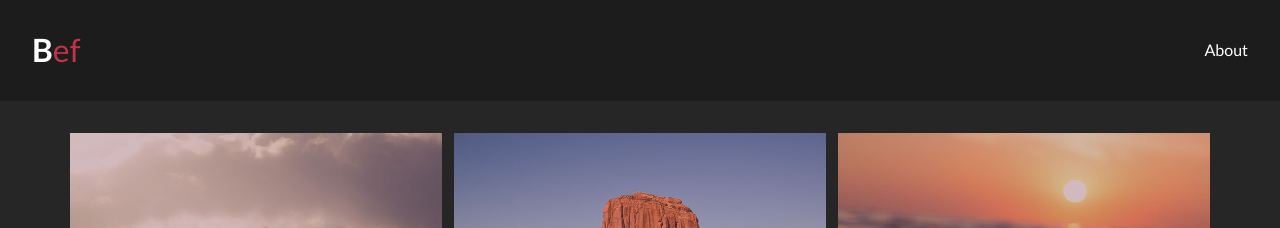
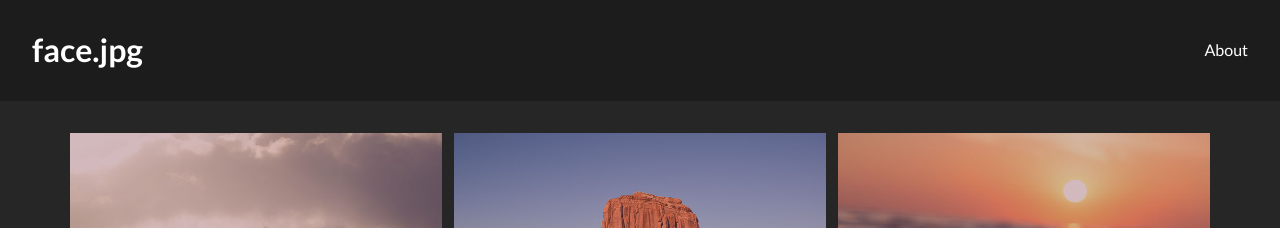
Before and after one commit to ernestovazquez/recetas, a Jekyll site: the page built from index.html, in a window 1280 px wide. Shown: the top 228 px of the page. Built offline with Jekyll 4.4.1, drawn with Linux system fonts in a browser that asks for light colours; the list of posts is cut into pages by our own code.

Commit message:
prueba logo

```diff
--- a/_config.yml
+++ b/_config.yml
@@ -1,15 +1,10 @@
-logo: # add logo name
+logo: face.jpg # add logo name
 title: Recetas - Ernesto Vázquez
 description: > # this means to ignore newlines until "baseurl:"
   Que viva la comida
 permalink: ':title/'
 baseurl: "" # the subpath of your site, e.g. /blog
 url: "https://recetas.ernestovazquez.es" # the base hostname & protocol for your site, e.g. http://example.com
-
-# Banner settings
-#video: cocina2.mp4 # add banner video. Add your video file to the folder video
-#banner-title: Ernesto Vázquez # add banner title
-#banner-desc: Esto no es una web de cocina # add banner description
 
 # Author settings
 author-pic: face.jpg # your photo
```
